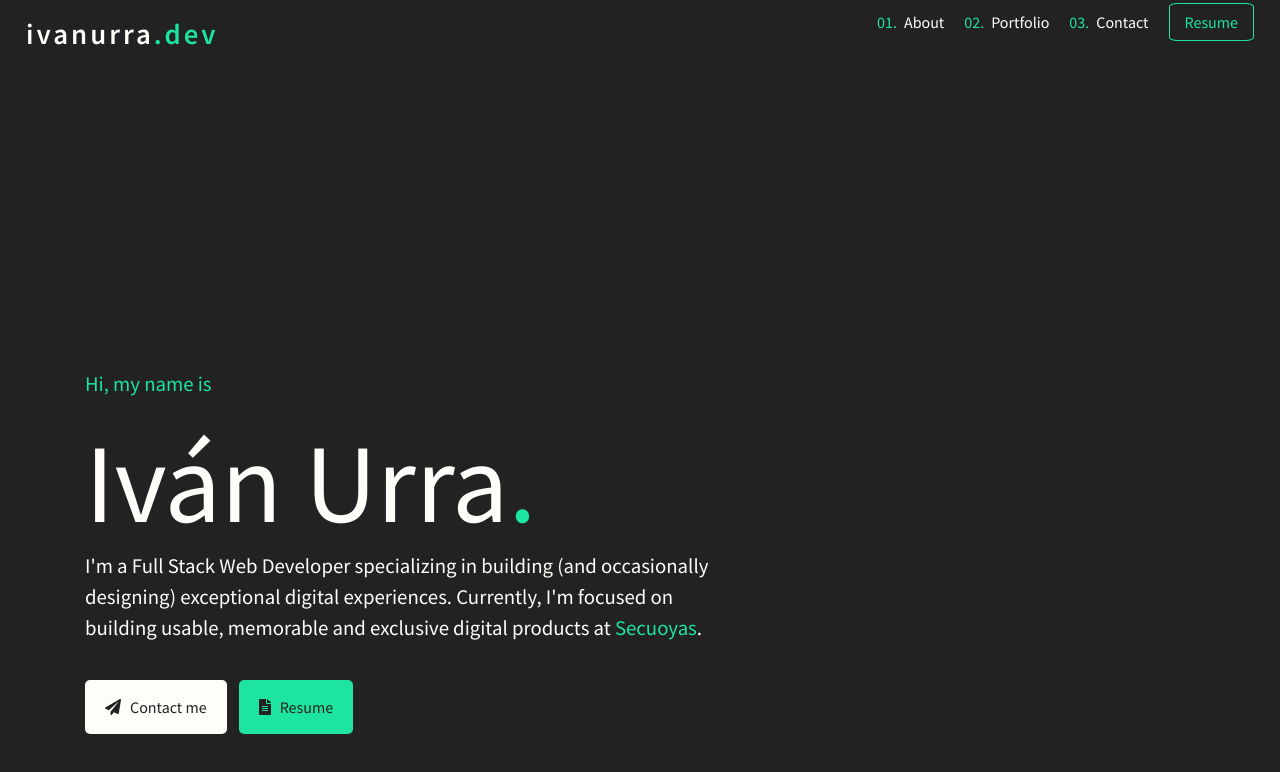
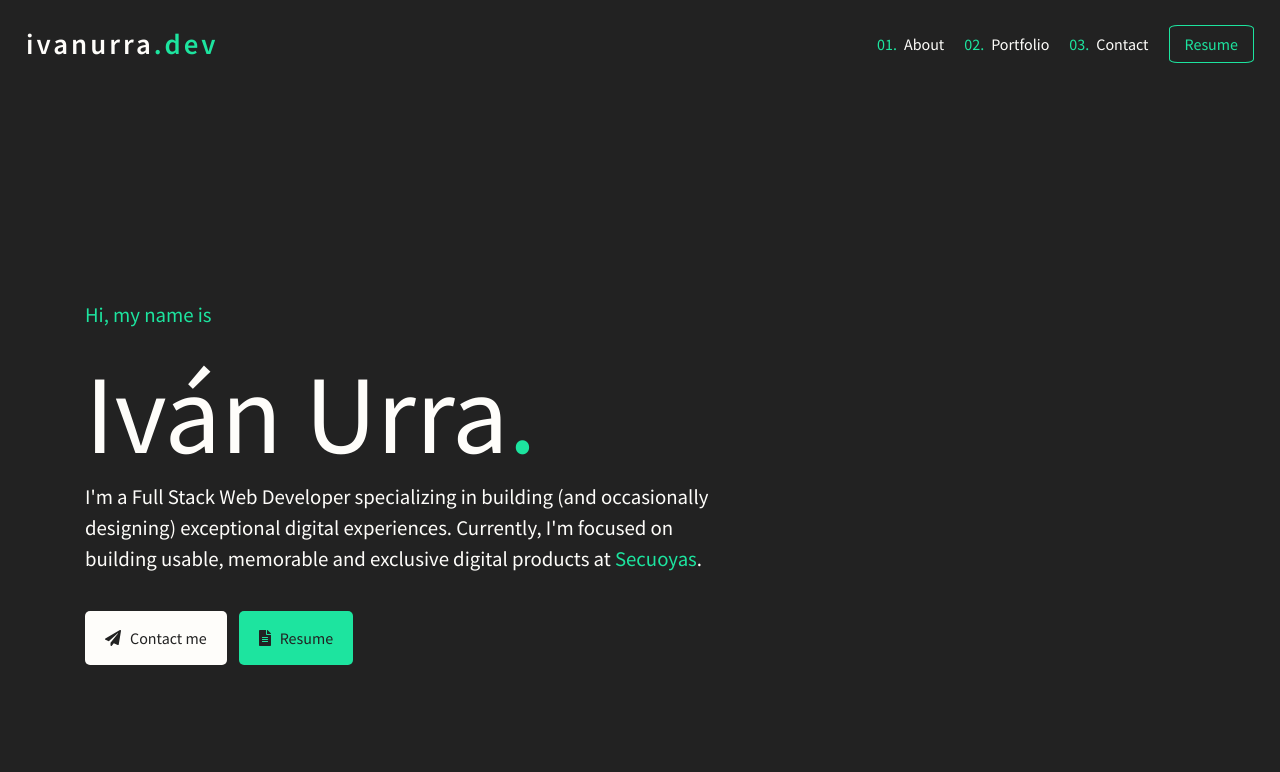
Before and after one commit to ivanurra/portfolio-v1, a Next.js app: page / in a window 1280 px wide. Shown: the top 772 px of the page. Built offline with nearby package versions, Linux system fonts and the light colour scheme.

Commit message:
navbar fixed

```diff
--- a/components/Navbar.jsx
+++ b/components/Navbar.jsx
@@ -6,7 +6,11 @@ import { motion } from "framer-motion";
 
 export default function Navigation() {
   return (
-    <Navbar bg="transparent" expand="lg" variant="dark">
+    <Navbar
+      expand="lg"
+      variant="dark"
+      className="fixed-top color-nav"
+    >
       <motion.div
         initial="hidden"
         animate="visible"
@@ -32,9 +36,9 @@ export default function Navigation() {
         </Navbar.Brand>
       </motion.div>
 
-      <Navbar.Toggle aria-controls="basic-navbar-nav"></Navbar.Toggle>
+      <Navbar.Toggle aria-controls="basic-navbar-nav" />
       <Navbar.Collapse id="basic-navbar-nav">
-        <Nav className="ml-auto">
+        <Nav className="ml-auto mt-4">
           <Link
             activeClass="active"
             to="about"
--- a/styles/app.scss
+++ b/styles/app.scss
@@ -37,6 +37,7 @@ a[href] {
 	max-width: 200vw;
 	margin-left: 10px;
 	margin-right: 10px;
+	background-color: #222222;
 
 	.navbar-brand {
 		color: #fefdfa;
```
